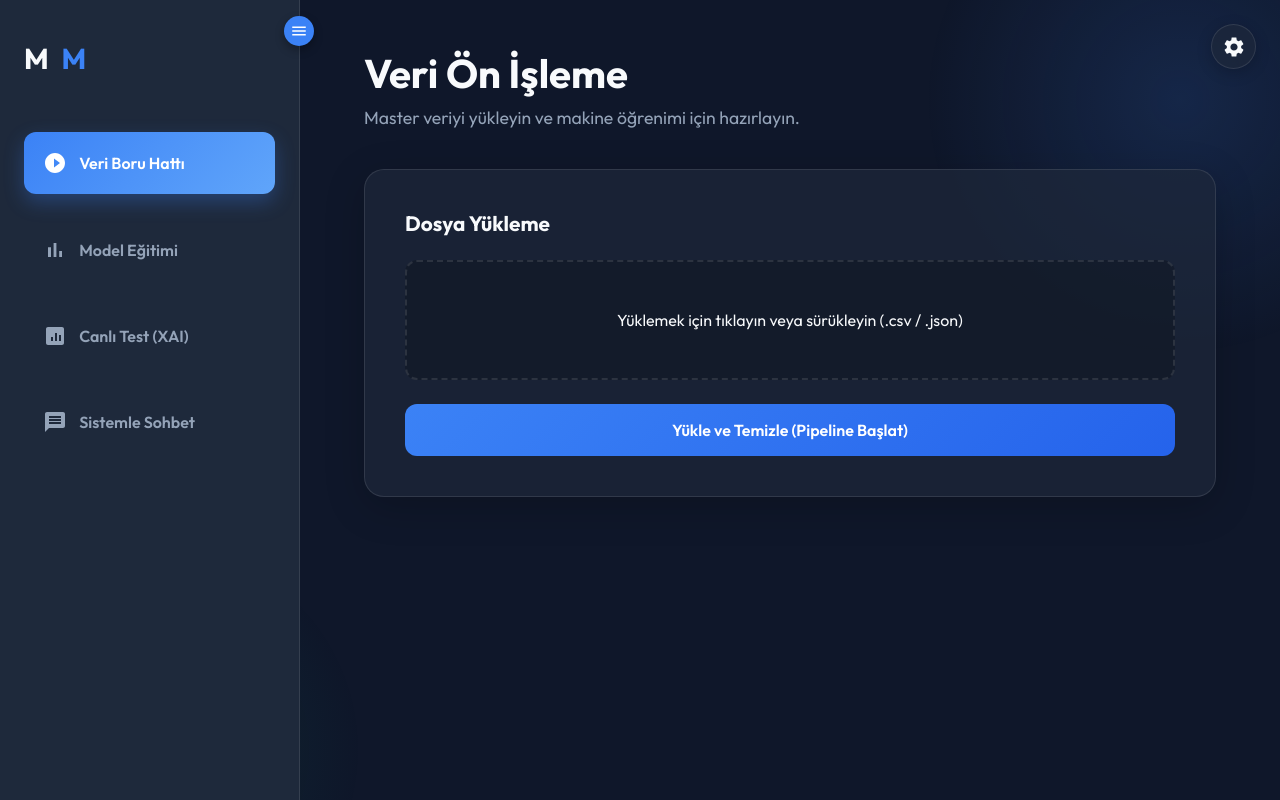
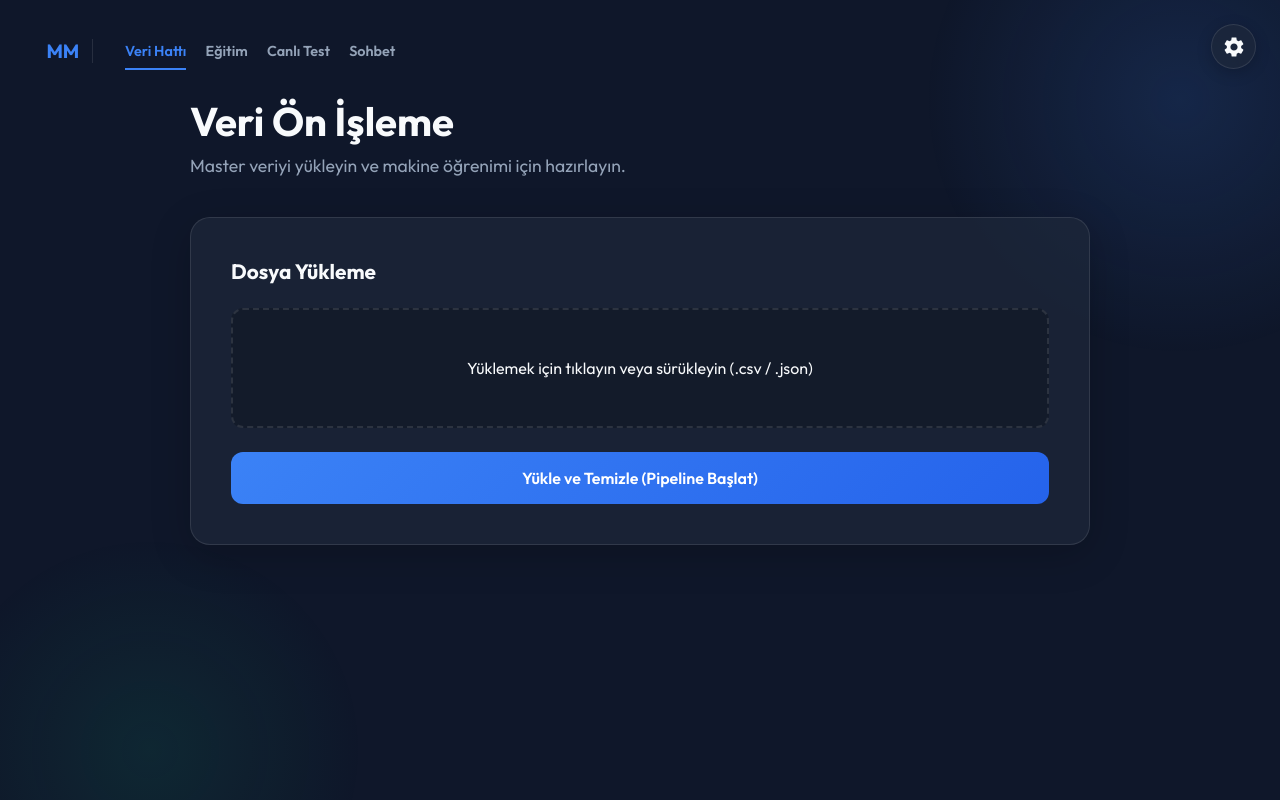
Before and after one commit to AhmetAkifD/ReviewPulse-Pipeline, a FastAPI app: page / in a window 1280 px wide. Run offline with FastAPI, Linux system fonts and the light colour scheme; parts of the project's set-up code (start-up, migrations or seed data) failed here and were passed over.

Commit message:
Replace sidebar with top nav, refactor model UI
Remove the left sidebar and sidebar toggle in favor of a fixed top navigation; update styles to match (style.css). Refactor model-selection UI to support multiple independent dropdowns and per-instance metrics balloons: convert several ID-based selectors to class-based ones, update markup (index.html) and JS logic (app.js) to handle multi-instance toggles, dropdowns, and balloon close buttons. Adjust input/chat selectors and spacing (CSS) and introduce container-narrow helper for centered content. Minor UX tweaks: spinner/button behavior, hover underline for menu items, and layout/padding changes. Files modified: MoodMath/static/css/style.css, MoodMath/static/js/app.js, MoodMath/templates/index.html.

```diff
--- a/MoodMath/static/css/style.css
+++ b/MoodMath/static/css/style.css
@@ -49,112 +49,67 @@ body {
   pointer-events: none;
 }
 
-/* Sidebar */
-.sidebar {
-  width: 300px;
-  background: #1e293b; /* Matte background */
-  border-right: 1px solid var(--border);
-  padding: 2.5rem 1.5rem;
+/* Top Navigation */
+.top-nav-buttons {
+  position: fixed;
+  top: 1.5rem;
+  left: 1.5rem;
+  z-index: 1000;
+  display: flex;
+  gap: 1.2rem;
+  padding: 0.6rem;
+  align-items: center;
+}
 
+.brand-mini {
+  font-weight: 800;
+  color: var(--primary);
+  margin-right: 0.8rem;
+  padding: 0 0.8rem;
+  font-size: 1.2rem;
+  border-right: 1px solid rgba(255, 255, 255, 0.1);
+}
+
+.menu-item {
+  padding: 0.5rem 0;
+  cursor: pointer;
+  transition: all 0.3s ease;
+  color: var(--text-muted);
+  font-weight: 600;
   display: flex;
-  flex-direction: column;
-  gap: 1.5rem;
-  transition: all 0.4s cubic-bezier(0.16, 1, 0.3, 1);
+  align-items: center;
+  font-size: 0.9rem;
+  white-space: nowrap;
   position: relative;
 }
 
-.sidebar.collapsed {
-  width: 80px;
-  padding: 2.5rem 0.8rem;
+.menu-item::after {
+  content: '';
+  position: absolute;
+  bottom: -2px;
+  left: 0;
+  width: 0;
+  height: 2px;
+  background: var(--primary);
+  transition: width 0.3s ease;
 }
 
-.sidebar-toggle {
-  position: absolute;
-  top: 1rem;
-  right: -15px;
-  width: 30px;
-  height: 30px;
-  background: var(--primary);
-  border-radius: 50%;
-  display: flex;
-  align-items: center;
-  justify-content: center;
-  cursor: pointer;
-  z-index: 100;
-  box-shadow: 0 4px 10px rgba(0,0,0,0.3);
-  transition: transform 0.3s ease;
+.menu-item:hover {
+  color: var(--text);
 }
 
-.sidebar-toggle svg {
-  width: 18px;
-  height: 18px;
-  fill: white;
+.menu-item:hover::after,
+.menu-item.active::after {
+  width: 100%;
 }
 
-.sidebar.collapsed .sidebar-toggle {
-  transform: rotate(180deg);
+.menu-item.active {
+  color: var(--primary);
 }
 
 
-.brand {
-  font-size: 1.8rem;
-  font-weight: 700;
-  display: flex;
-  align-items: center;
-  gap: 0.8rem;
-  color: var(--text);
-  margin-bottom: 2rem;
-}
 
-.brand span {
-  color: var(--primary);
-}
 
-.menu-item {
-  padding: 1.2rem;
-  border-radius: 12px;
-  cursor: pointer;
-  transition: all 0.3s cubic-bezier(0.4, 0, 0.2, 1);
-  color: var(--text-muted);
-  font-weight: 600;
-  display: flex;
-  gap: 12px;
-  align-items: center;
-}
-
-.menu-item:hover {
-  background: rgba(255, 255, 255, 0.05);
-  color: var(--text);
-  transform: translateX(6px);
-}
-
-.menu-item.active {
-  background: linear-gradient(135deg, var(--primary), #60a5fa);
-  color: white;
-  box-shadow: 0 8px 20px rgba(59, 130, 246, 0.3);
-}
-
-.menu-icon {
-  width: 24px;
-  height: 24px;
-  min-width: 24px;
-  fill: currentColor;
-}
-
-.sidebar.collapsed .menu-item span,
-.sidebar.collapsed .brand span {
-  display: none;
-}
-
-.sidebar.collapsed .brand {
-  justify-content: center;
-  font-size: 1.5rem;
-}
-
-.sidebar.collapsed .menu-item {
-  justify-content: center;
-  padding: 1.2rem 0;
-}
 
 .top-right-settings {
   position: fixed;
@@ -191,10 +146,11 @@ body {
 /* Main content */
 .main-content {
   flex: 1;
-  padding: 3rem 4rem;
+  padding: 6rem 4rem 3rem 4rem; /* Top padding increased for nav bar */
   overflow-y: auto;
   height: 100vh;
 }
+
 
 .section {
   display: none;
@@ -383,6 +339,11 @@ input[type="text"]:focus {
 button.loading .spinner {
   display: inline-block;
 }
+
+button.loading svg {
+  display: none;
+}
+
 
 @keyframes spin {
   to {
@@ -604,7 +565,7 @@ tr:hover td {
   box-shadow: 0 10px 40px rgba(59, 130, 246, 0.2);
 }
 
-#chatInput {
+.input-area input {
   flex: 1;
   background: transparent !important;
   border: none !important;
@@ -617,16 +578,17 @@ tr:hover td {
   font-family: 'Outfit', sans-serif;
 }
 
-#chatInput:focus {
+.input-area input:focus {
   box-shadow: none !important;
   border: none !important;
 }
 
-#chatInput::placeholder {
+.input-area input::placeholder {
   color: var(--text-muted);
 }
 
-#btnSend {
+
+.input-area button:not(.icon-btn) {
   width: 50px;
   height: 50px;
   margin: 0;
@@ -635,14 +597,16 @@ tr:hover td {
   display: flex;
   align-items: center;
   justify-content: center;
+  flex-shrink: 0;
 }
 
-#btnSend svg {
+.input-area button:not(.icon-btn) svg {
   width: 20px;
   height: 20px;
   fill: #ffffff;
   margin-left: 3px;
 }
+
 
 #messagesArea::-webkit-scrollbar {
   width: 8px;
@@ -820,8 +784,21 @@ tr:hover td {
   margin-bottom: 2px;
 }
 
-.mini-metric .value {
-  font-size: 1.1rem;
-  font-weight: 700;
-  color: white;
+.section {
+  display: none;
+  animation: slideUp 0.5s cubic-bezier(0.16, 1, 0.3, 1) forwards;
 }
+
+.container-narrow {
+    max-width: 900px;
+    margin: 0 auto;
+}
+
+.section.active {
+    display: block;
+}
+
+#page4.section.active {
+    display: flex;
+    flex-direction: column;
+}
--- a/MoodMath/static/js/app.js
+++ b/MoodMath/static/js/app.js
@@ -1,18 +1,10 @@
 const menuItems = document.querySelectorAll('.menu-item');
 const sections = document.querySelectorAll('.section');
-const sidebar = document.getElementById('sidebar');
-const sidebarToggle = document.getElementById('sidebarToggle');
 const btnGoToSettings = document.getElementById('btnGoToSettings');
-
-// Sidebar Toggle
-if (sidebarToggle) {
-    sidebarToggle.addEventListener('click', () => {
-        sidebar.classList.toggle('collapsed');
-    });
-}
 
 // Settings Button (Top Right)
 if (btnGoToSettings) {
+
     btnGoToSettings.addEventListener('click', () => {
         menuItems.forEach(i => i.classList.remove('active'));
         sections.forEach(s => s.classList.remove('active'));
@@ -50,12 +42,11 @@ const inputApiKey = document.getElementById('inputApiKey');
 const inputWaitTime = document.getElementById('inputWaitTime');
 const btnSaveSettings = document.getElementById('btnSaveSettings');
 
-// Model Selection & Balloon Elements
-const btnToggleModelList = document.getElementById('btnToggleModelList');
-const modelDropdown = document.getElementById('modelDropdown');
-const metricsBalloon = document.getElementById('metricsBalloon');
-const btnCloseBalloon = document.getElementById('btnCloseBalloon');
+// Model Selection & Balloon elements (Multi-instance)
+const btnToggles = document.querySelectorAll('.btnToggleModelList');
+const balloonCloseBtns = document.querySelectorAll('.close-balloon');
 const modelOptions = document.querySelectorAll('.model-option');
+
 
 function setLoading(btnId, isLoading) {
 
@@ -316,32 +307,35 @@ if (btnSaveSettings) {
 fetchSettings();
 
 
-// --- MODEL SELECTION & BALLOON LOGIC ---
+// --- MODEL SELECTION & BALLOON LOGIC (Multi-instance) ---
 
 // Dropdown aç/kapat
-if (btnToggleModelList) {
-    btnToggleModelList.addEventListener('click', (e) => {
+btnToggles.forEach(btn => {
+    btn.addEventListener('click', (e) => {
         e.stopPropagation();
-        modelDropdown.classList.toggle('active');
+        const dropdown = btn.nextElementSibling;
+        dropdown.classList.toggle('active');
     });
-}
+});
 
-// Balonu kapat
-if (btnCloseBalloon) {
-    btnCloseBalloon.addEventListener('click', () => {
-        metricsBalloon.classList.remove('visible');
+// Balonları kapat
+balloonCloseBtns.forEach(btn => {
+    btn.addEventListener('click', () => {
+        btn.closest('.metrics-balloon').classList.remove('visible');
     });
-}
+});
 
 // Model seçimi ve metrikleri göster
 modelOptions.forEach(opt => {
     opt.addEventListener('click', async () => {
-        const modelName = opt.dataset.model;
+        const wrapper = opt.closest('.input-area');
+        const balloon = wrapper.querySelector('.metrics-balloon');
+        const dropdown = opt.closest('.model-dropdown');
 
         // UI güncelle
-        modelOptions.forEach(o => o.classList.remove('active'));
+        dropdown.querySelectorAll('.model-option').forEach(o => o.classList.remove('active'));
         opt.classList.add('active');
-        modelDropdown.classList.remove('active');
+        dropdown.classList.remove('active');
 
         // Metrikleri çek ve balonu göster
         try {
@@ -349,33 +343,35 @@ modelOptions.forEach(opt => {
             if (!r.ok) throw new Error("Metrikler alınamadı");
             const data = await r.json();
 
-            document.getElementById('balloonAcc').innerText = `%${(data.accuracy * 100).toFixed(1)}`;
+            balloon.querySelector('.balloonAcc').innerText = `%${(data.accuracy * 100).toFixed(1)}`;
+            const macro = data.report['macro avg'];
+            balloon.querySelector('.balloonPrec').innerText = `%${(macro.precision * 100).toFixed(1)}`;
+            balloon.querySelector('.balloonRec').innerText = `%${(macro.recall * 100).toFixed(1)}`;
+            balloon.querySelector('.balloonF1').innerText = `%${(macro['f1-score'] * 100).toFixed(1)}`;
 
-            // Ortalama değerleri 'macro avg' kısmından alıyoruz
-            const macro = data.report['macro avg'];
-            document.getElementById('balloonPrec').innerText = `%${(macro.precision * 100).toFixed(1)}`;
-            document.getElementById('balloonRec').innerText = `%${(macro.recall * 100).toFixed(1)}`;
-            document.getElementById('balloonF1').innerText = `%${(macro['f1-score'] * 100).toFixed(1)}`;
-
-            metricsBalloon.classList.add('visible');
+            balloon.classList.add('visible');
         } catch (err) {
             console.error(err);
-            // Hata durumunda sadece balonu göster ama değerleri '-' bırak (veya alert ver)
         }
     });
 });
 
 // Dışarı tıklayınca kapatma
 document.addEventListener('click', (e) => {
-    if (modelDropdown && !modelDropdown.contains(e.target) && e.target !== btnToggleModelList) {
-        modelDropdown.classList.remove('active');
-    }
-    if (metricsBalloon && !metricsBalloon.contains(e.target)) {
-        metricsBalloon.classList.remove('visible');
-    }
+    document.querySelectorAll('.model-dropdown.active').forEach(d => {
+        if (!d.contains(e.target) && !d.previousElementSibling.contains(e.target)) {
+            d.classList.remove('active');
+        }
+    });
+    document.querySelectorAll('.metrics-balloon.visible').forEach(b => {
+        if (!b.contains(e.target)) {
+            b.classList.remove('visible');
+        }
+    });
 });
 
 // --- Page 4: Chat Interface ---
+
 
 const chatContainer = document.getElementById('chatContainer');
 const messagesArea = document.getElementById('messagesArea');
--- a/MoodMath/templates/index.html
+++ b/MoodMath/templates/index.html
@@ -14,46 +14,16 @@
     <div class="glow-circle"></div>
     <div class="glow-circle-2"></div>
 
-    <!-- Sidebar -->
-    <nav class="sidebar" id="sidebar">
-        <div class="sidebar-toggle" id="sidebarToggle">
-            <svg viewBox="0 0 24 24">
-                <path d="M3 18h18v-2H3v2zm0-5h18v-2H3v2zm0-7v2h18V6H3z"></path>
-            </svg>
-        </div>
-        <div class="brand">
-            M<span>M</span>
-        </div>
-        <div class="menu-item active" data-target="page1">
-            <svg class="menu-icon" viewBox="0 0 24 24">
-                <path d="M12 2C6.48 2 2 6.48 2 12s4.48 10 10 10 10-4.48 10-10S17.52 2 12 2zm-1 14.5v-9l6 4.5-6 4.5z">
-                </path>
-            </svg>
-            <span>Veri Boru Hattı</span>
-        </div>
-        <div class="menu-item" data-target="page2">
-            <svg class="menu-icon" viewBox="0 0 24 24">
-                <path d="M5 9.2h3V19H5zM10.6 5h2.8v14h-2.8zm5.6 8H19v6h-2.8z"></path>
-            </svg>
-            <span>Model Eğitimi</span>
-        </div>
-        <div class="menu-item" data-target="page3">
-            <svg class="menu-icon" viewBox="0 0 24 24">
-                <path
-                    d="M19 3H5c-1.1 0-2 .9-2 2v14c0 1.1.9 2 2 2h14c1.1 0 2-.9 2-2V5c0-1.1-.9-2-2-2zm-5 14h-2V9h2v8zm-4 0H8v-4h2v4zm8 0h-2v-6h2v6z">
-                </path>
-            </svg>
-            <span>Canlı Test (XAI)</span>
-        </div>
-        <div class="menu-item" data-target="page4">
-            <svg class="menu-icon" viewBox="0 0 24 24">
-                <path
-                    d="M20 2H4c-1.1 0-1.99.9-1.99 2L2 22l4-4h14c1.1 0 2-.9 2-2V4c0-1.1-.9-2-2-2zm-2 12H6v-2h12v2zm0-3H6V9h12v2zm0-3H6V6h12v2z">
-                </path>
-            </svg>
-            <span>Sistemle Sohbet</span>
-        </div>
+    <!-- Top Navigation Buttons -->
+    <nav class="top-nav-buttons">
+        <div class="brand-mini">MM</div>
+        <div class="menu-item active" data-target="page1">Veri Hattı</div>
+        <div class="menu-item" data-target="page2">Eğitim</div>
+        <div class="menu-item" data-target="page3">Canlı Test</div>
+        <div class="menu-item" data-target="page4">Sohbet</div>
     </nav>
+
+
 
     <!-- Settings Button (Top Right) -->
     <div class="top-right-settings" id="btnGoToSettings" title="Sistem Ayarları">
@@ -69,7 +39,8 @@
     <main class="main-content">
 
         <!-- Page 1: Pipeline -->
-        <section id="page1" class="section active">
+        <section id="page1" class="section active container-narrow">
+
             <h1>Veri Ön İşleme</h1>
             <p class="subtitle">Master veriyi yükleyin ve makine öğrenimi için hazırlayın.</p>
 
@@ -107,7 +78,8 @@
         </section>
 
         <!-- Page 2: Training -->
-        <section id="page2" class="section">
+        <section id="page2" class="section container-narrow">
+
             <h1>Yapay Zeka Model Eğitimi</h1>
             <p class="subtitle">Hiperparametreleri ayarlayın ve modeli eğitin.</p>
 
@@ -144,17 +116,42 @@
         </section>
 
         <!-- Page 3: XAI -->
-        <section id="page3" class="section">
+        <section id="page3" class="section container-narrow">
             <h1>Yapay Zeka Arenası: MoodMath vs Gemini</h1>
             <p class="subtitle">Kendi cümlenizi yazın, hem sizin eğittiğiniz model hem de Google Gemini aynı anda analiz
                 etsin!</p>
 
-            <div class="card">
-                <textarea id="txtPredict"
-                    placeholder="Örn: Kargo çok hızlıydı ama ürün kutusu yırtık geldi, hiç beğenmedim..."></textarea>
-                <button id="btnPredict"><span class="spinner"></span> Karşılaştırmayı Başlat</button>
-                <div class="alert" id="alertP3"></div>
+            <div class="input-area" style="margin-bottom: 2rem;">
+                <div class="model-selector-wrapper">
+                    <button class="icon-btn btnToggleModelList" title="Model Seçimi">
+                        <svg viewBox="0 0 24 24"><path d="M3 13h2v-2H3v2zm0 4h2v-2H3v2zm0-8h2V7H3v2zm4 4h14v-2H7v2zm0 4h14v-2H7v2zM7 7v2h14V7H7z"></path></svg>
+                    </button>
+                    <div class="model-dropdown">
+                        <div class="model-option active" data-model="mood_model">MoodMath v1 (Logistic)</div>
+                    </div>
+                </div>
+                <input type="text" id="txtPredict" placeholder="Örn: Kargo çok hızlıydı ama ürün kutusu yırtık geldi, hiç beğenmedim..." autocomplete="off">
+                <button id="btnPredict" aria-label="Analiz Et">
+                    <span class="spinner"></span>
+                    <svg viewBox="0 0 24 24"><path d="M2.01 21L23 12 2.01 3 2 10l15 2-15 2z"></path></svg>
+                </button>
+
+                <!-- Model Başarım Balonu -->
+                <div class="metrics-balloon">
+                    <button class="close-balloon">&times;</button>
+                    <h4>Model Başarım Değerleri</h4>
+                    <div class="metrics-grid-mini">
+                        <div class="mini-metric"><span class="label">Accuracy</span><span class="value balloonAcc">-%</span></div>
+                        <div class="mini-metric"><span class="label">Precision (Avg)</span><span class="value balloonPrec">-%</span></div>
+                        <div class="mini-metric"><span class="label">Recall (Avg)</span><span class="value balloonRec">-%</span></div>
+                        <div class="mini-metric"><span class="label">F1-Score (Avg)</span><span class="value balloonF1">-%</span></div>
+                    </div>
+                </div>
             </div>
+
+
+            <div class="alert" id="alertP3" style="margin-top: -1rem; margin-bottom: 2rem;"></div>
+
 
             <div class="card" id="dashboard3"
                 style="display: none; background: transparent; box-shadow: none; padding: 0;">
@@ -205,10 +202,10 @@
 
                 <div class="input-area">
                     <div class="model-selector-wrapper">
-                        <button id="btnToggleModelList" class="icon-btn" title="Model Seçimi">
+                        <button class="icon-btn btnToggleModelList" title="Model Seçimi">
                             <svg viewBox="0 0 24 24"><path d="M3 13h2v-2H3v2zm0 4h2v-2H3v2zm0-8h2V7H3v2zm4 4h14v-2H7v2zm0 4h14v-2H7v2zM7 7v2h14V7H7z"></path></svg>
                         </button>
-                        <div id="modelDropdown" class="model-dropdown">
+                        <div class="model-dropdown">
                             <div class="model-option active" data-model="mood_model">MoodMath v1 (Logistic)</div>
                         </div>
                     </div>
@@ -221,29 +218,18 @@
                     </button>
 
                     <!-- Model Başarım Balonu -->
-                    <div id="metricsBalloon" class="metrics-balloon">
-                        <button class="close-balloon" id="btnCloseBalloon">&times;</button>
+                    <div class="metrics-balloon">
+                        <button class="close-balloon">&times;</button>
                         <h4>Model Başarım Değerleri</h4>
                         <div class="metrics-grid-mini">
-                            <div class="mini-metric">
-                                <span class="label">Accuracy</span>
-                                <span class="value" id="balloonAcc">-%</span>
-                            </div>
-                            <div class="mini-metric">
-                                <span class="label">Precision (Avg)</span>
-                                <span class="value" id="balloonPrec">-%</span>
-                            </div>
-                            <div class="mini-metric">
-                                <span class="label">Recall (Avg)</span>
-                                <span class="value" id="balloonRec">-%</span>
-                            </div>
-                            <div class="mini-metric">
-                                <span class="label">F1-Score (Avg)</span>
-                                <span class="value" id="balloonF1">-%</span>
-                            </div>
+                            <div class="mini-metric"><span class="label">Accuracy</span><span class="value balloonAcc">-%</span></div>
+                            <div class="mini-metric"><span class="label">Precision (Avg)</span><span class="value balloonPrec">-%</span></div>
+                            <div class="mini-metric"><span class="label">Recall (Avg)</span><span class="value balloonRec">-%</span></div>
+                            <div class="mini-metric"><span class="label">F1-Score (Avg)</span><span class="value balloonF1">-%</span></div>
                         </div>
                     </div>
                 </div>
+
 
 
 
@@ -253,7 +239,8 @@
         </section>
 
         <!-- Page 5: Settings -->
-        <section id="page5" class="section">
+        <section id="page5" class="section container-narrow">
+
 
             <h1>Sistem Ayarları</h1>
             <p class="subtitle">API anahtarlarını ve çalışma parametrelerini yapılandırın.</p>
```
